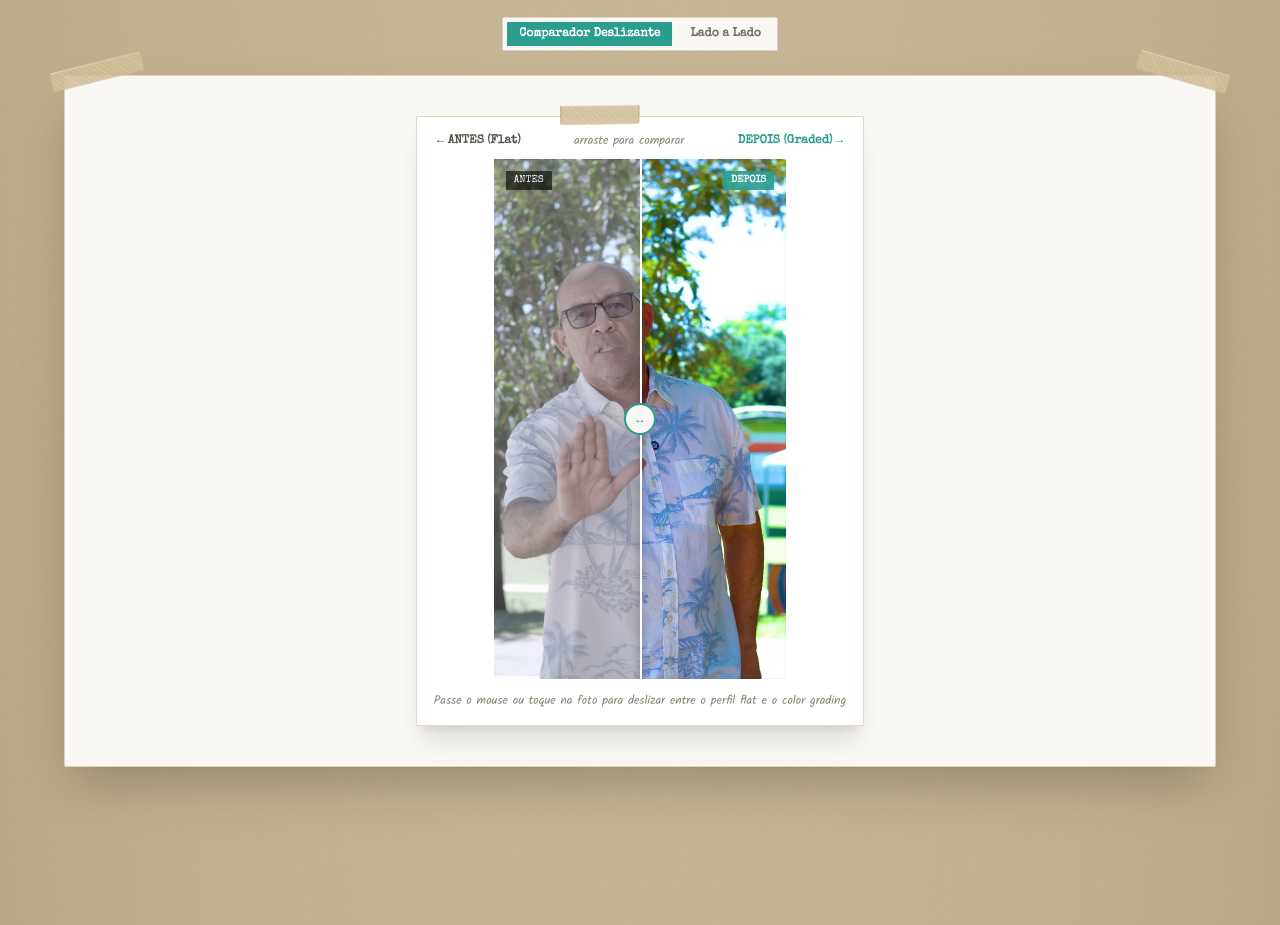
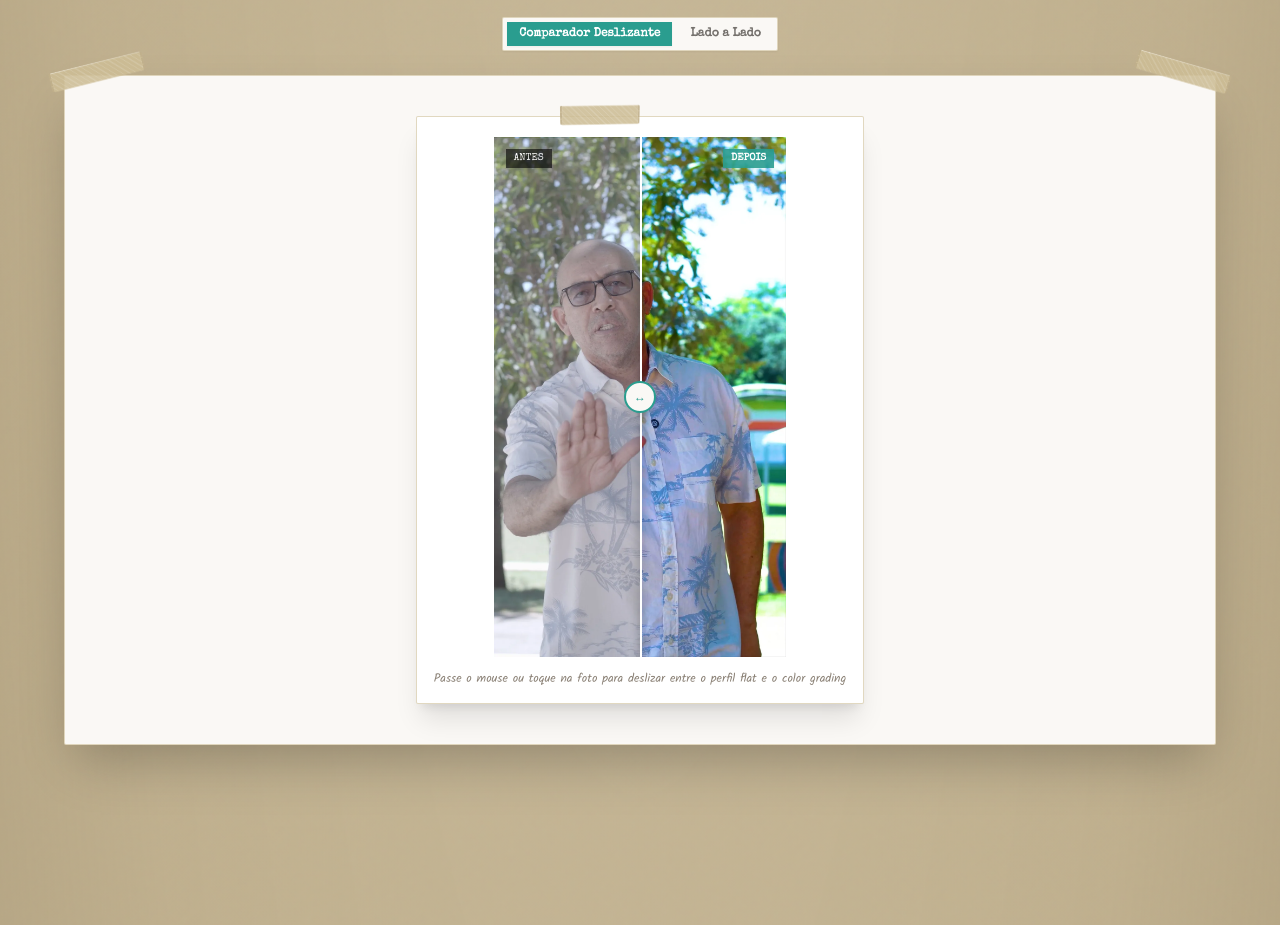
Before and after one commit to furiaas/Luiportfolio, a React (Vite) app: page / in a window 1280 px wide. Shown: the part 5240-6165 px from the top of the page. Built offline with nearby package versions, Linux system fonts and the light colour scheme.

Commit message:
Update ColorSection.tsx

```diff
--- a/src/components/ColorSection.tsx
+++ b/src/components/ColorSection.tsx
@@ -67,20 +67,13 @@ export const ColorSection: React.FC = () => {
               <div className="relative bg-white p-3 sm:p-4 pb-6 rounded-xs shadow-xl border border-[#CDBE96]/60">
                 <TapeSnippet position="top-center" width="w-20" height="h-5" rotation={-1} />
 
-                <div className="flex items-center justify-between mb-2.5 px-1">
-                  <span className="font-typewriter text-xs font-bold text-[#5A544E]">
-                    ← ANTES (Flat)
-                  </span>
-                  <span className="font-kalam text-xs text-[#8A8075]">
-                    arraste para comparar
-                  </span>
-                  <span className="font-typewriter text-xs font-bold text-[#2A9D8F]">
-                    DEPOIS (Graded) →
-                  </span>
-                </div>
-
                 <div
-                  className="relative aspect-9/16 max-h-[520px] mx-auto rounded-2xs overflow-hidden shadow-inner select-none cursor-ew-resize bg-[#1A1817]"
+                  className="relative aspect-9/16 max-h-[520px] mx-auto rounded-2xs overflow-hidden shadow-inner select-none cursor-ew-resize bg-[#1A1817] mt-1"
+                  onClick={(e) => {
+                    const rect = e.currentTarget.getBoundingClientRect();
+                    const x = Math.max(0, Math.min(e.clientX - rect.left, rect.width));
+                    setSliderPos((x / rect.width) * 100);
+                  }}
                   onMouseMove={(e) => {
                     const rect = e.currentTarget.getBoundingClientRect();
                     const x = Math.max(0, Math.min(e.clientX - rect.left, rect.width));
@@ -100,7 +93,7 @@ export const ColorSection: React.FC = () => {
                     className="absolute inset-0 w-full h-full object-cover pointer-events-none"
                   />
 
-                  {/* Clipped Image (Antes) */}
+                  {/* Clipped Image & Badge (Antes) */}
                   <div
                     className="absolute inset-0 overflow-hidden pointer-events-none"
                     style={{ clipPath: `inset(0 ${100 - sliderPos}% 0 0)` }}
@@ -115,8 +108,14 @@ export const ColorSection: React.FC = () => {
                     </div>
                   </div>
 
-                  <div className="absolute top-3 right-3 px-2 py-0.5 bg-[#2A9D8F]/90 text-white font-typewriter text-[10px] font-bold rounded-2xs">
+                  {/* Clipped Badge (Depois) - corta conforme a linha avança para a direita */}
+                  <div
+                    className="absolute inset-0 pointer-events-none overflow-hidden"
+                    style={{ clipPath: `inset(0 0 0 ${sliderPos}%)` }}
+                  >
+                    <div className="absolute top-3 right-3 px-2 py-0.5 bg-[#2A9D8F]/90 text-white font-typewriter text-[10px] font-bold rounded-2xs shadow-xs">
                     DEPOIS
+                    </div>
                   </div>
 
                   {/* Slider Divider Line */}
```
